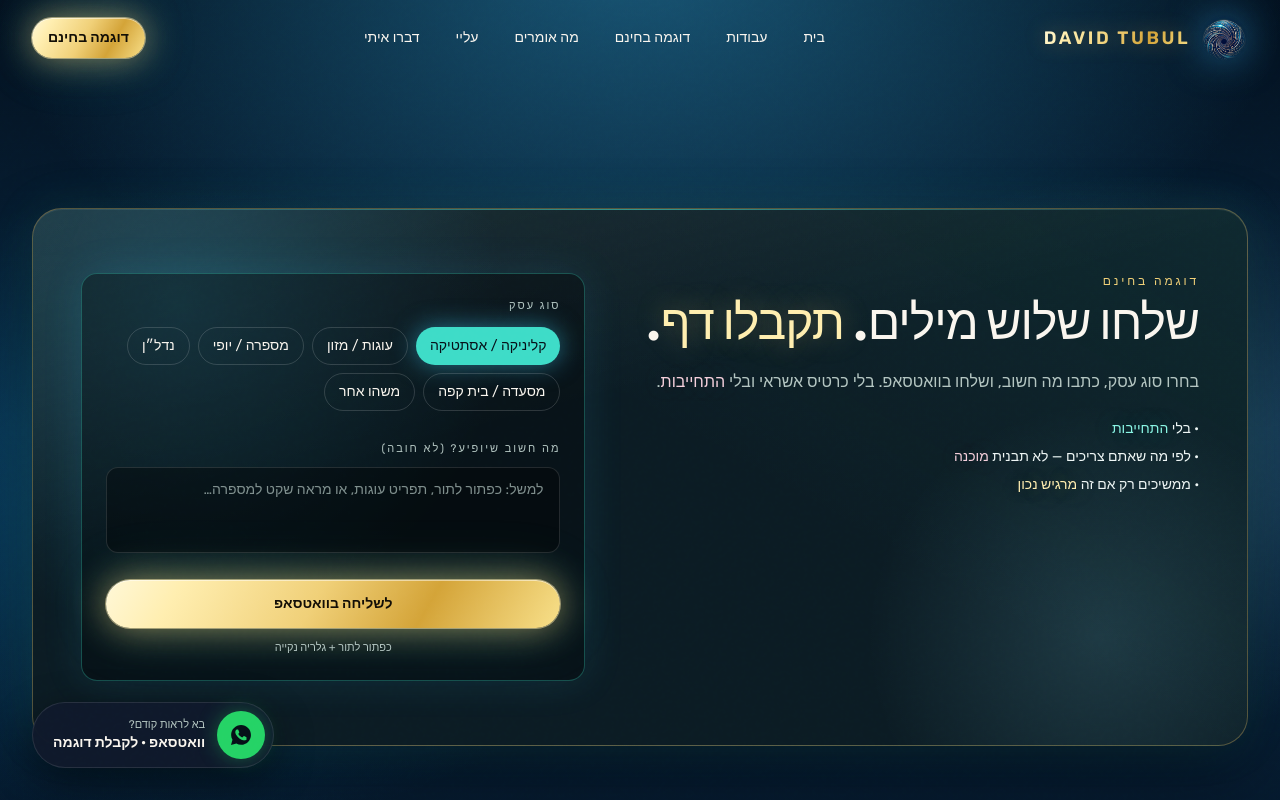
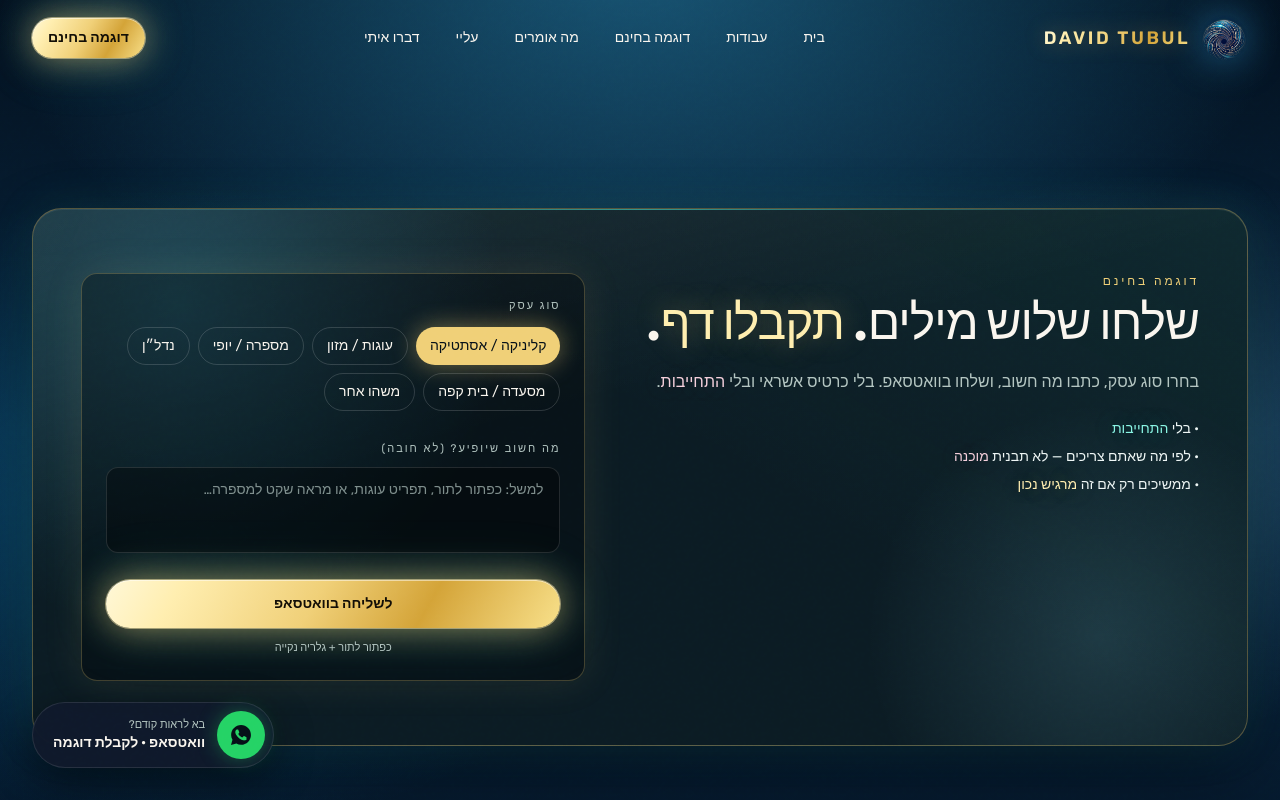
Before and after one commit to twbwl7-cloud/ATARIM, a Next.js app: page /free-demo in a window 1280 px wide. Shown: the top 800 px of the page. Built offline with nearby package versions, Linux system fonts and the light colour scheme.

Commit message:
Restore gold niche chips; keep sky background only
Co-authored-by: dwdtwbwl74 <dwdtwbwl74@gmail.com>

```diff
--- a/src/components/FreeDemo.tsx
+++ b/src/components/FreeDemo.tsx
@@ -60,7 +60,7 @@ export function FreeDemo() {
             </ul>
           </div>
 
-          <div className="rounded-2xl border border-cyan/30 bg-black/30 p-4 shadow-[0_0_40px_rgba(62,200,240,0.12)] sm:p-5 md:p-6">
+          <div className="rounded-2xl border border-gold/25 bg-black/30 p-4 shadow-[0_0_40px_rgba(240,208,120,0.1)] sm:p-5 md:p-6">
             <p className="text-[11px] tracking-[0.18em] text-muted">סוג עסק</p>
             <div className="mt-3 flex flex-wrap gap-2">
               {demoNiches.map((niche) => {
@@ -72,8 +72,8 @@ export function FreeDemo() {
                     onClick={() => setNicheId(niche.id)}
                     className={`rounded-full px-3 py-2 text-sm transition sm:px-3.5 ${
                       active
-                        ? "bg-cyan text-rich-black shadow-[0_0_24px_rgba(62,200,240,0.5)]"
-                        : "border border-white/15 text-ivory hover:border-cyan/50 hover:text-cyan-bright"
+                        ? "bg-gold text-rich-black shadow-[0_0_24px_rgba(240,208,120,0.45)]"
+                        : "border border-white/15 text-ivory hover:border-gold/50 hover:text-gold-bright"
                     }`}
                   >
                     {niche.label}
@@ -92,7 +92,7 @@ export function FreeDemo() {
                 rows={3}
                 maxLength={280}
                 placeholder="למשל: כפתור לתור, תפריט עוגות, או מראה שקט למספרה…"
-                className="mt-2 w-full resize-none rounded-xl border border-white/12 bg-black/35 px-4 py-3 text-sm text-ivory outline-none placeholder:text-muted/70 focus:border-cyan/50 focus:shadow-[0_0_20px_rgba(62,200,240,0.18)]"
+                className="mt-2 w-full resize-none rounded-xl border border-white/12 bg-black/35 px-4 py-3 text-sm text-ivory outline-none placeholder:text-muted/70 focus:border-gold/45 focus:shadow-[0_0_20px_rgba(240,208,120,0.12)]"
               />
             </label>
 
--- a/src/components/WhyRare.tsx
+++ b/src/components/WhyRare.tsx
@@ -85,7 +85,7 @@ export function WhyRare() {
               whileInView={{ opacity: 1, y: 0 }}
               viewport={{ once: true, amount: 0.35 }}
               transition={{ delay: i * 0.04, duration: 0.4 }}
-              className="border-t border-cyan/30 pt-5"
+              className="border-t border-gold/30 pt-5"
             >
               <h3 className="display text-xl text-ivory md:text-2xl">{p.title}</h3>
               <p className="mt-3 text-sm leading-relaxed text-muted md:text-base">
```
